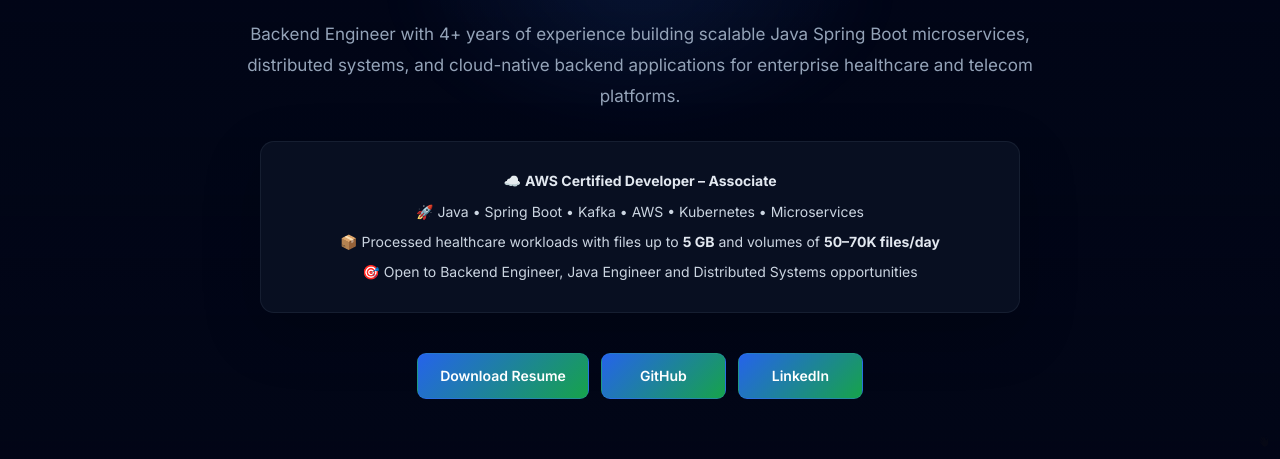
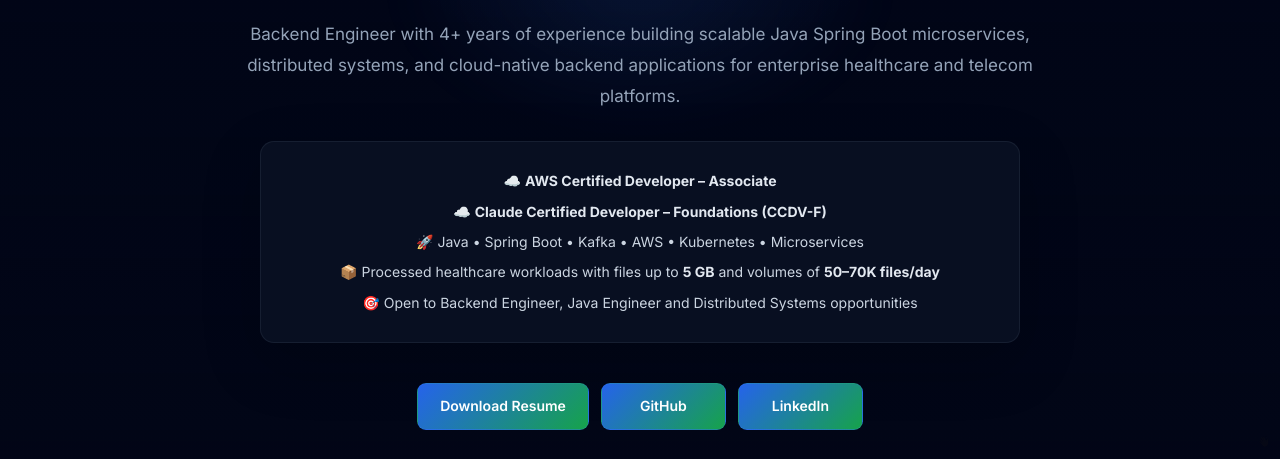
Before and after one commit to akshitr25/My-Portfolio, a plain HTML site: page index.html in a window 1280 px wide. Shown: the part 341-800 px from the top of the page. Drawn offline with nearby package versions, Linux system fonts and the light colour scheme; no server answers.

Commit message:
ccdv f changes

```diff
--- a/index.html
+++ b/index.html
@@ -197,6 +197,12 @@
           </strong>
         </p>
 
+        <p>
+          ☁️
+          <strong>
+            Claude Certified Developer – Foundations (CCDV-F)
+          </strong>
+        </p>
 
         <p>
           🚀
```
